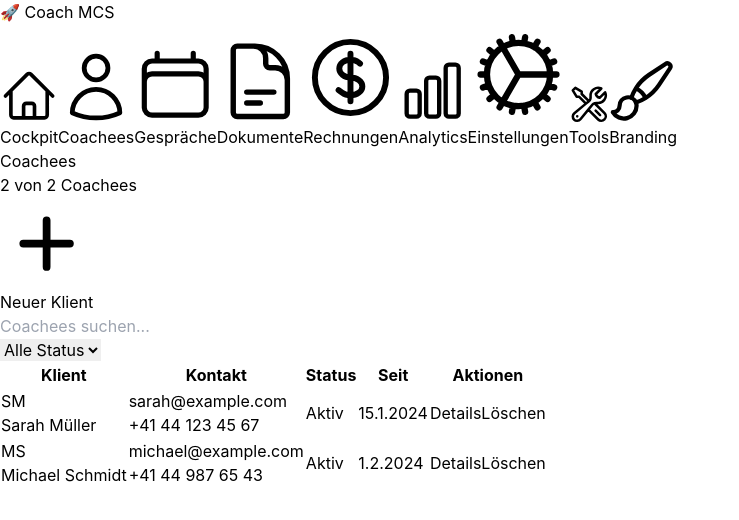
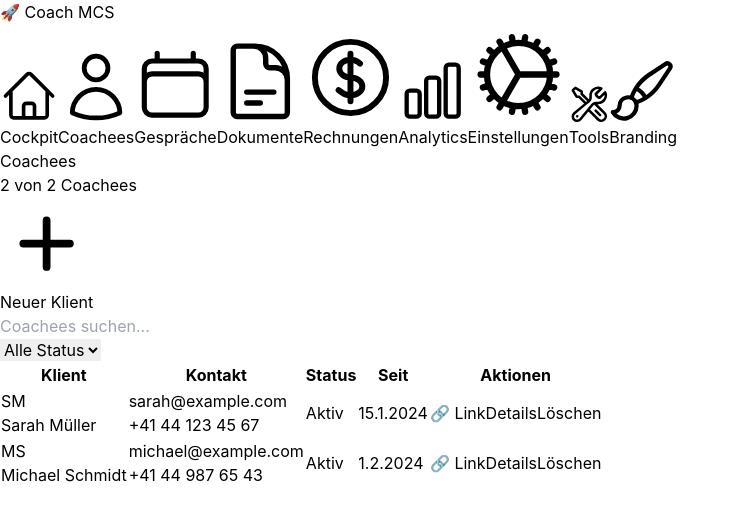
Before and after one commit to allensfl/coach-platform-safe, a React (Vite) app in the folder apps/dashboard/: page / in a window 1280 px wide. Both pictures are taken after a click on the button "Coachees". Shown: the top 520 px of the page, without its empty margins (0-739 px from the left). Built offline with nearby package versions, Linux system fonts and the light colour scheme.

Commit message:
ULTIMATE: Link-Generator implementiert - TIER 1 Ultimate COMPLETE

```diff
--- a/apps/dashboard/src/modules/client-management/components/ClientList.tsx
+++ b/apps/dashboard/src/modules/client-management/components/ClientList.tsx
@@ -229,7 +229,17 @@ const ClientList: React.FC = () => {
                     {client.createdAt?.toLocaleDateString('de-DE') || '15.01.2024'}
                   </td>
                   <td className="px-6 py-4 whitespace-nowrap text-sm font-medium space-x-2">
-                    {/* FIXED DETAILS BUTTON */}
+  <button
+    onClick={() => {
+      const token = `coachee-${client.id}-${Date.now()}`;
+      const link = `${window.location.origin}/coachee/${token}`;
+      navigator.clipboard.writeText(link);
+      alert(`✅ COACHEE-LINK KOPIERT!\n\n${link}\n\nSchicke diesen Link an deinen Coachee - er kann dann ohne Login auf seine Entwicklungsspuren zugreifen!`);
+    }}
+    className="text-green-600 hover:text-green-800 transition-colors"
+  >
+    🔗 Link
+  </button>
   <button
     onClick={() => handleClientDetails(client)}
     className="text-blue-600 hover:text-blue-900 transition-colors"
```
Lines whose indentation alone changed are shown as unchanged.
